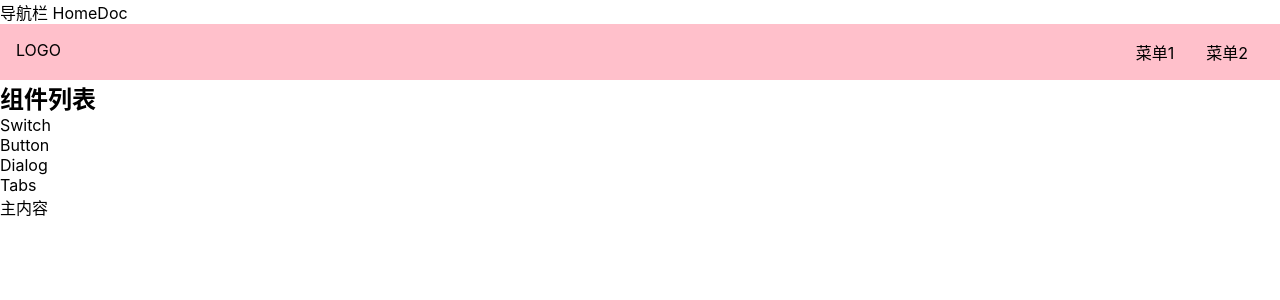
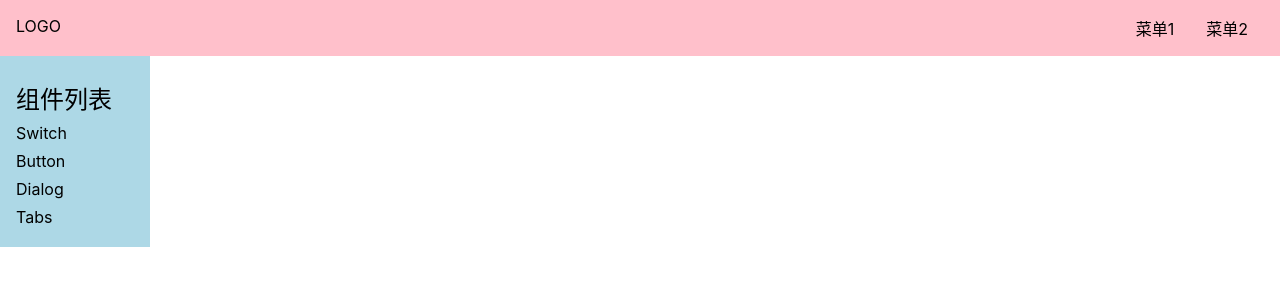
Before and after one commit to ak97z/gulu-ui, a Vue app: page /#/doc in a window 1280 px wide. Shown: the top 300 px of the page. Built offline with nearby package versions, Linux system fonts and the light colour scheme.

Commit message:
调节 topnav 和 aside 的位置

```diff
--- a/src/App.vue
+++ b/src/App.vue
@@ -1,20 +1,14 @@
 <template>
   <div>
-    导航栏
-    <router-link to="/">Home</router-link>
-    <router-link to="/doc">Doc</router-link>
+
   </div>
   <router-view/>
 </template>
 
 
 <script>
-// import Frank from "./components/Frank.vue"
 
 export default {
   name: 'App',
-  // components: {
-  //   Frank
-  // }
 }
 </script>
--- a/src/components/Topnav.vue
+++ b/src/components/Topnav.vue
@@ -17,6 +17,8 @@
   background: pink;
   display: flex;
   padding: 16px;
+  position: relative;
+  z-index: 10;
   > .logo {
     max-width: 6em;
     margin-right: auto;
--- a/src/index.scss
+++ b/src/index.scss
@@ -15,6 +15,9 @@
     cursor: pointer;
   }
 }
+h1,h2,h3,h4,h5,h6{
+  font-weight: normal;
+}
 
 body {
   font-size: 16px;
--- a/src/views/Doc.vue
+++ b/src/views/Doc.vue
@@ -4,17 +4,27 @@
     <div class="content">
       <aside>
         <h2>组件列表</h2>
-      <ol>
-        <li><router-link to="/doc/switch">Switch</router-link></li>
-        <li><router-link to="/doc/button">Button</router-link></li>
-        <li><router-link to="/doc/dialog">Dialog</router-link></li>
-        <li><router-link to="/doc/tabs">Tabs</router-link></li>
-      </ol>
+        <ol>
+          <li>
+            <router-link to="/doc/switch">Switch</router-link>
+          </li>
+          <li>
+            <router-link to="/doc/button">Button</router-link>
+          </li>
+          <li>
+            <router-link to="/doc/dialog">Dialog</router-link>
+          </li>
+          <li>
+            <router-link to="/doc/tabs">Tabs</router-link>
+          </li>
+        </ol>
       </aside>
       <main>主内容</main>
     </div>
   </div>
 </template>
+
+
 <script lang="ts">
 import Topnav from '../components/Topnav.vue';
 
@@ -22,3 +32,25 @@
   components: {Topnav}
 };
 </script>
+
+
+<style lang="scss" scoped>
+aside {
+  background: lightblue;
+  width: 150px;
+  padding: 16px;
+  position: fixed;
+  top: 0;
+  left: 0;
+padding-top: 80px;
+  > h2 {
+    margin-bottom: 4px;
+  }
+
+  > ol {
+    > li {
+      padding: 4px 0;
+    }
+  }
+}
+</style>
```
